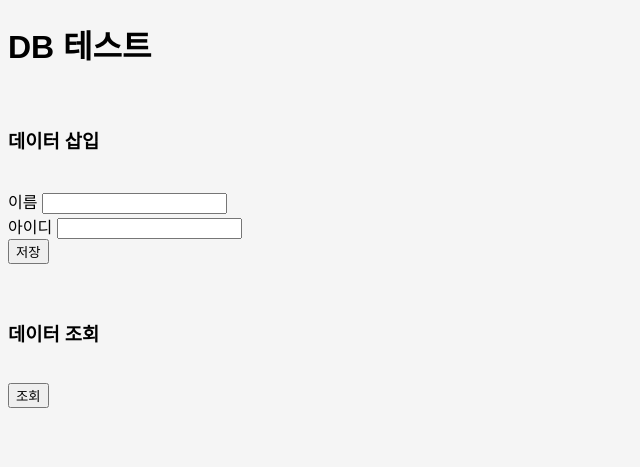
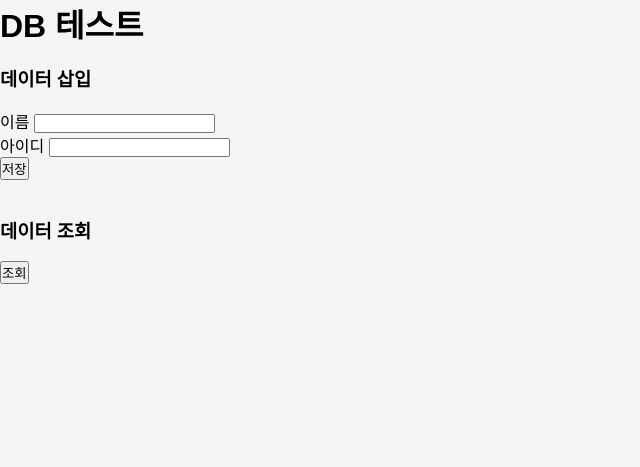
Before and after one commit to opeach2v/Graduation_work, a Django app: page /db_test/ in a window 1280 px wide. Shown: the top 467 px of the page, without its empty margins (0-640 px from the left). Run offline with Django 4.2, Linux system fonts and the light colour scheme.

Commit message:
style update

```diff
--- a/static/css/style.css
+++ b/static/css/style.css
@@ -1,3 +1,10 @@
+/* 기본 스타일 초기화 */
+* {
+    margin: 0;
+    padding: 0;
+    box-sizing: border-box;
+}
+
 body {
     font-family: sans-serif;
     background-color: #f5f5f5;
```
